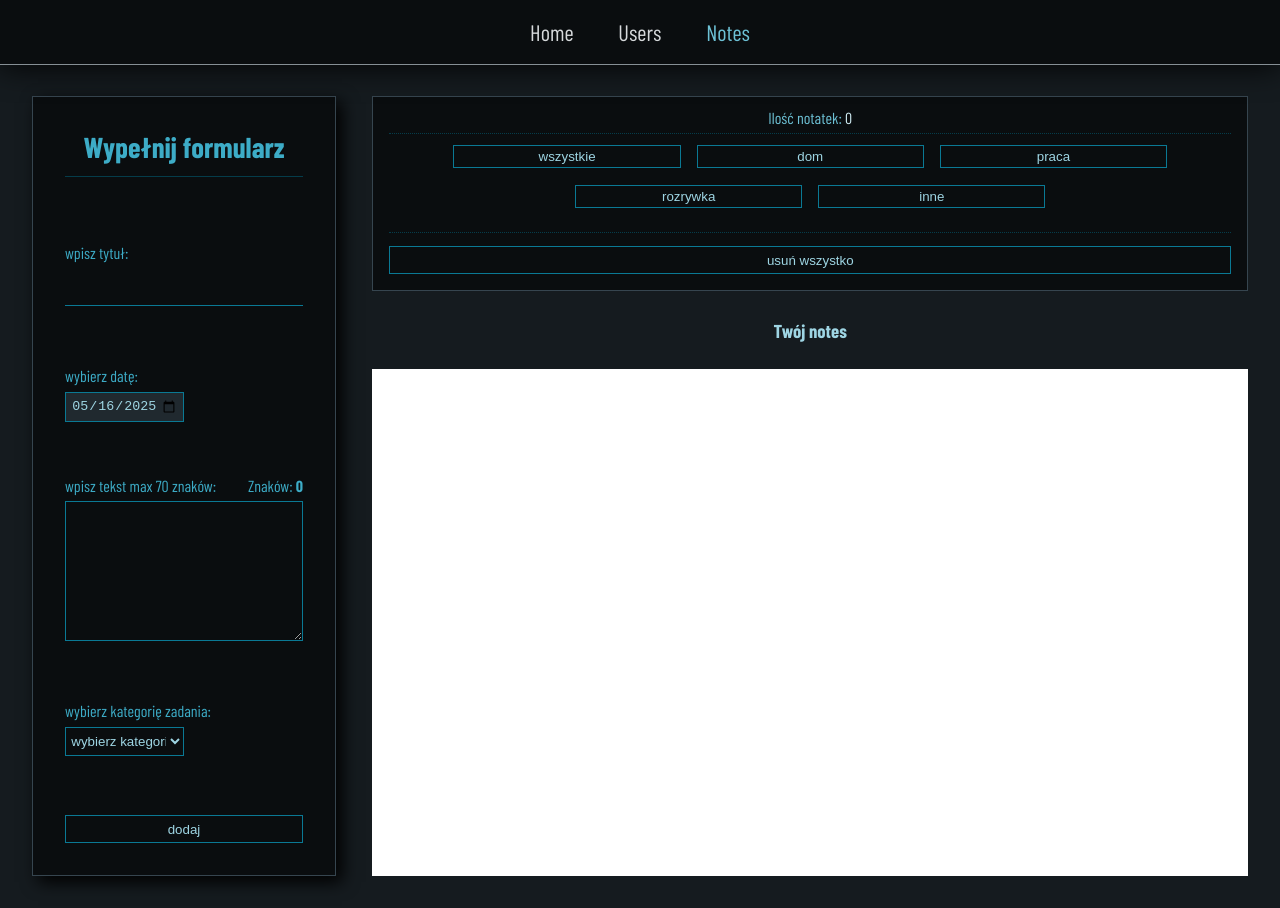
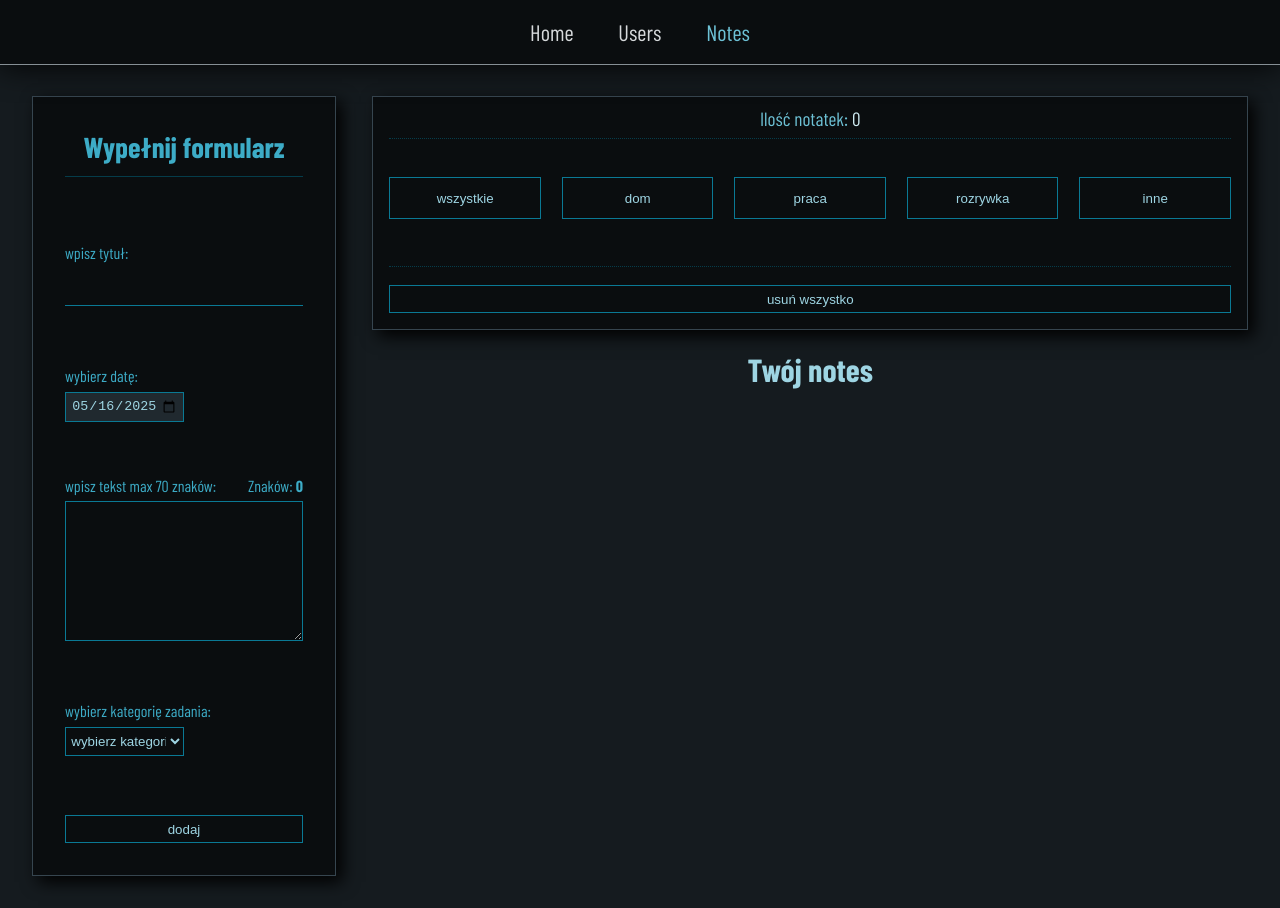
Before and after one commit to Scorpion19702022/SIMPLE_PROJECT_REACT_REDUX, a React (Vite) app: page /Notes in a window 1280 px wide. Built offline with nearby package versions, Linux system fonts and the light colour scheme; a web font is replaced by a local one.

Commit message:
added style for desktop

```diff
--- a/src/Components/Notes/Styles/NotesResult.module.css
+++ b/src/Components/Notes/Styles/NotesResult.module.css
@@ -50,6 +50,7 @@
 	padding: 1em;
 	background-color: var(--color-dark10);
 	border: 0.04em solid var(--color-dark06);
+	box-shadow: 0.4em 0.4em 1em var(--color-dark11);
 }
 
 .box_counter {
@@ -114,7 +115,6 @@
 	height: 65%;
 	display: flex;
 	flex-wrap: wrap;
-	background-color: #fff;
 }
 
 @media (min-width: 1200px) {
@@ -123,4 +123,32 @@
 		height: 780px;
 		padding-bottom: 0em;
 	}
+
+	.box_info_select {
+		height: 30%;
+	}
+
+	.counter {
+		font-size: 1.2em;
+	}
+
+	.box_btns_select {
+		justify-content: space-between;
+	}
+
+	.btn_select {
+		width: 18%;
+		height: 40%;
+		padding: 0.4em;
+		margin: 0em;
+		cursor: pointer;
+	}
+
+	.box_notes {
+		height: 60%;
+	}
+
+	.heading {
+		font-size: 2em;
+	}
 }
```
